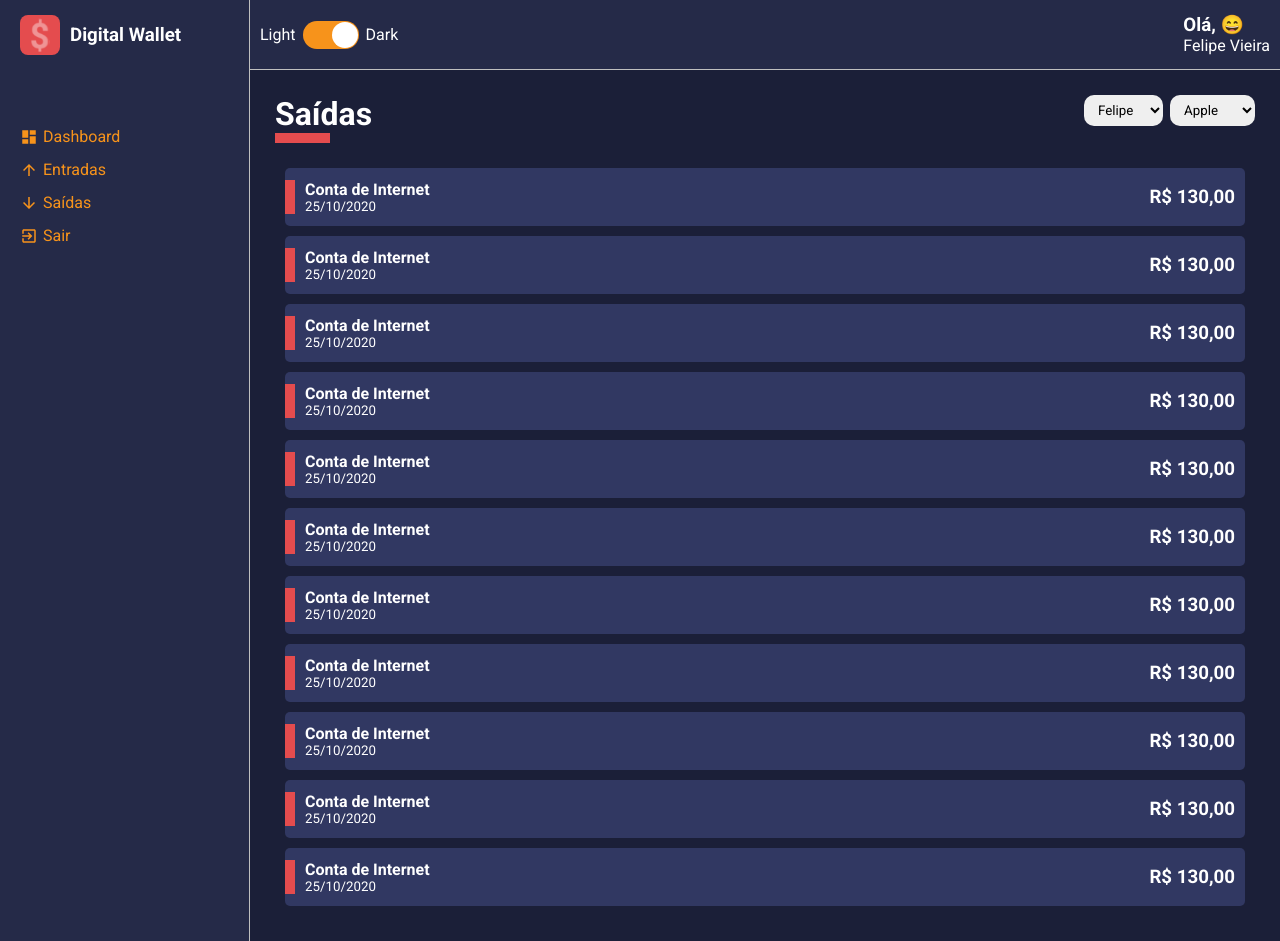
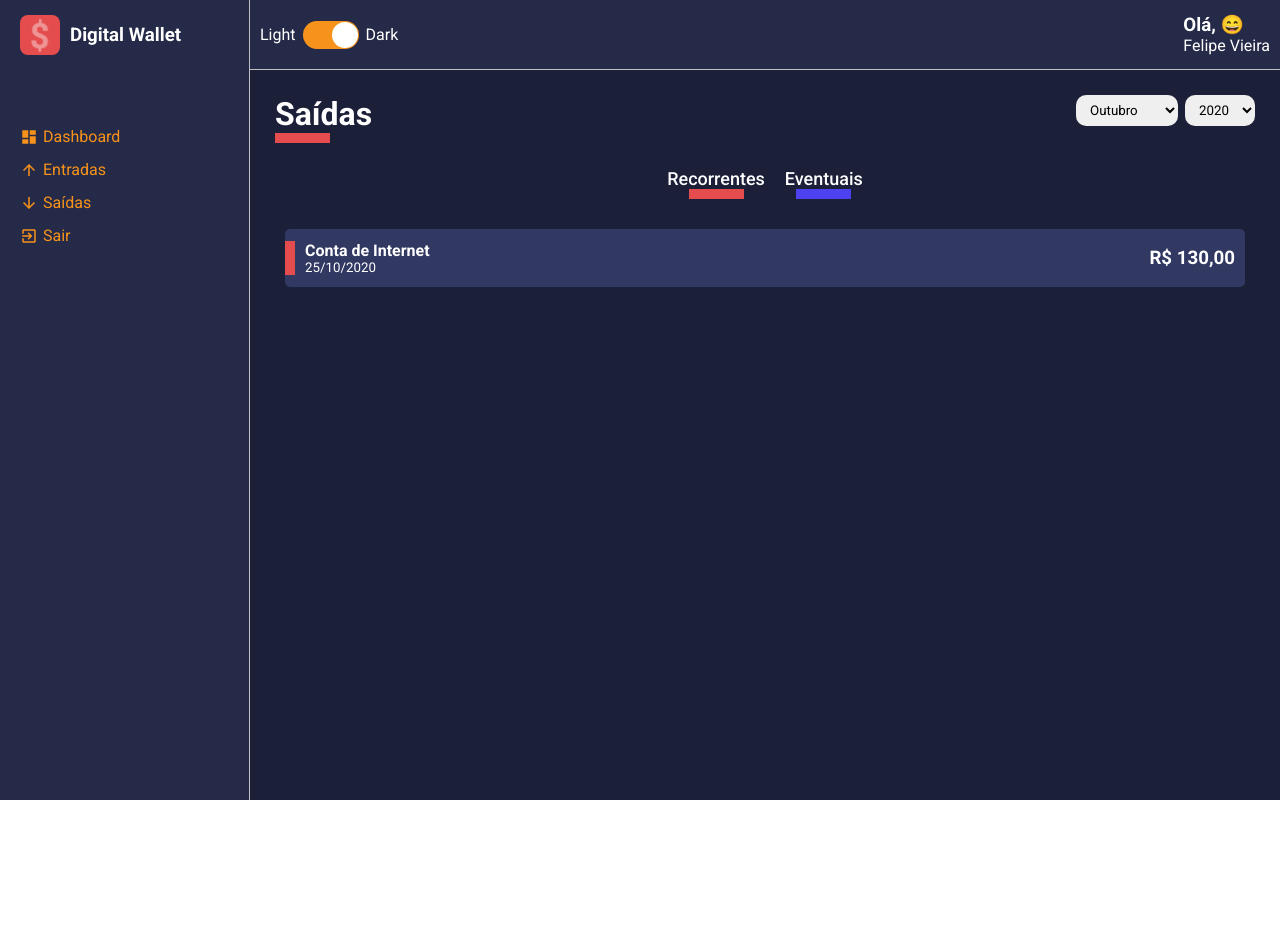
Before and after one commit to 2lipe/Digital-Wallet, a React (Create React App) app: page / in a window 1280 px wide. After the commit the page ends 800 px from the top, so only its background shows below. Built offline with nearby package versions, Linux system fonts and the light colour scheme.

Commit message:
add: data filters in List for FinanceCards

```diff
--- a/src/components/Content/styled.ts
+++ b/src/components/Content/styled.ts
@@ -3,6 +3,20 @@ import styled from 'styled-components';
 export const Container = styled.div`
   grid-area: CT;
   padding: 25px;
+  height: calc(100vh - 70px);
+  overflow-y: scroll;
+  background-color: ${({ theme }) => theme.colors.primary};
 
-  background-color: ${({ theme }) => theme.colors.primary};
+  ::-webkit-scrollbar {
+    width: 10px;
+  }
+
+  ::-webkit-scrollbar-thumb {
+    background: ${({ theme }) => theme.colors.secondary};
+    border-radius: 10px;
+  }
+
+  ::-webkit-scrollbar-track {
+    background: ${({ theme }) => theme.colors.tertiary};
+  }
 `;
--- a/src/components/FinanceCard/index.tsx
+++ b/src/components/FinanceCard/index.tsx
@@ -5,7 +5,6 @@ import * as S from './styled';
 type FinanceCardProps = {
   title: string;
   subtitle: string;
-  cardColor: string;
   tagColor: string;
   amount: string;
 };
@@ -13,12 +12,11 @@ type FinanceCardProps = {
 const FinanceCard = ({
   title,
   subtitle,
-  cardColor,
   tagColor,
   amount,
 }: FinanceCardProps) => {
   return (
-    <S.Container color={cardColor}>
+    <S.Container>
       <S.Tag color={tagColor} />
       <div>
         <span>{title}</span>
--- a/src/components/FinanceCard/styled.ts
+++ b/src/components/FinanceCard/styled.ts
@@ -1,15 +1,11 @@
 import styled from 'styled-components';
-
-type ContainerProps = {
-  color: string;
-};
 
 type TagProps = {
   color: string;
 };
 
-export const Container = styled.li<ContainerProps>`
-  background: ${({ color }) => color};
+export const Container = styled.li`
+  background: ${({ theme }) => theme.colors.tertiary};
   list-style: none;
   border-radius: 5px;
   margin: 10px;
--- a/src/pages/List/index.tsx
+++ b/src/pages/List/index.tsx
@@ -3,7 +3,7 @@ import React from 'react';
 import ContentHeader from '../../components/ContentHeader';
 import SelectInput from '../../components/SelectInput';
 import FinanceCard from '../../components/FinanceCard';
-import { fruits, options, properties } from './options';
+import { years, months, properties } from './options';
 
 import * as S from './styled';
 
@@ -11,21 +11,21 @@ const List = () => {
   return (
     <S.Container>
       <ContentHeader title="Saídas" lineColor="#E44C4E">
-        <SelectInput options={options} />
-        <SelectInput options={fruits} />
+        <SelectInput options={months} />
+        <SelectInput options={years} />
       </ContentHeader>
 
+      <S.Filters>
+        <button type="button" className="tag-filter tag-filter-recurrent">
+          Recorrentes
+        </button>
+
+        <button type="button" className="tag-filter tag-filter-eventual">
+          Eventuais
+        </button>
+      </S.Filters>
+
       <S.Content>
-        <FinanceCard {...properties} />
-        <FinanceCard {...properties} />
-        <FinanceCard {...properties} />
-        <FinanceCard {...properties} />
-        <FinanceCard {...properties} />
-        <FinanceCard {...properties} />
-        <FinanceCard {...properties} />
-        <FinanceCard {...properties} />
-        <FinanceCard {...properties} />
-        <FinanceCard {...properties} />
         <FinanceCard {...properties} />
       </S.Content>
     </S.Container>
--- a/src/pages/List/options.ts
+++ b/src/pages/List/options.ts
@@ -1,17 +1,16 @@
-export const options = [
-  { value: 'Felipe', label: 'Felipe' },
-  { value: 'Carlos', label: 'Carlos' },
-  { value: 'Maria', label: 'Maria' },
+export const months = [
+  { value: 10, label: 'Outubro' },
+  { value: 11, label: 'Novembro' },
+  { value: 12, label: 'Dezembro' },
 ];
 
-export const fruits = [
-  { value: 'Apple', label: 'Apple' },
-  { value: 'Banana', label: 'Banana' },
-  { value: 'Grape', label: 'Grape' },
+export const years = [
+  { value: 2020, label: 2020 },
+  { value: 2019, label: 2019 },
+  { value: 2018, label: 2018 },
 ];
 
 export const properties = {
-  cardColor: '#313862',
   tagColor: '#E44C4E',
   title: 'Conta de Internet',
   subtitle: '25/10/2020',
--- a/src/pages/List/styled.ts
+++ b/src/pages/List/styled.ts
@@ -3,3 +3,39 @@ import styled from 'styled-components';
 export const Container = styled.div``;
 
 export const Content = styled.div``;
+
+export const Filters = styled.div`
+  width: 100%;
+  display: flex;
+  justify-content: center;
+  margin-bottom: 30px;
+
+  .tag-filter {
+    font-size: 18px;
+    font-weight: 500;
+    background: none;
+    color: ${({ theme }) => theme.colors.white};
+    margin: 0 10px;
+    transition: opacity 0.3s;
+
+    &:hover {
+      opacity: 0.7;
+    }
+  }
+
+  .tag-filter-recurrent::after {
+    content: '';
+    display: block;
+    width: 55px;
+    margin: 0 auto;
+    border-bottom: 10px solid ${({ theme }) => theme.colors.warning};
+  }
+
+  .tag-filter-eventual::after {
+    content: '';
+    display: block;
+    width: 55px;
+    margin: 0 auto;
+    border-bottom: 10px solid ${({ theme }) => theme.colors.success};
+  }
+`;
```
